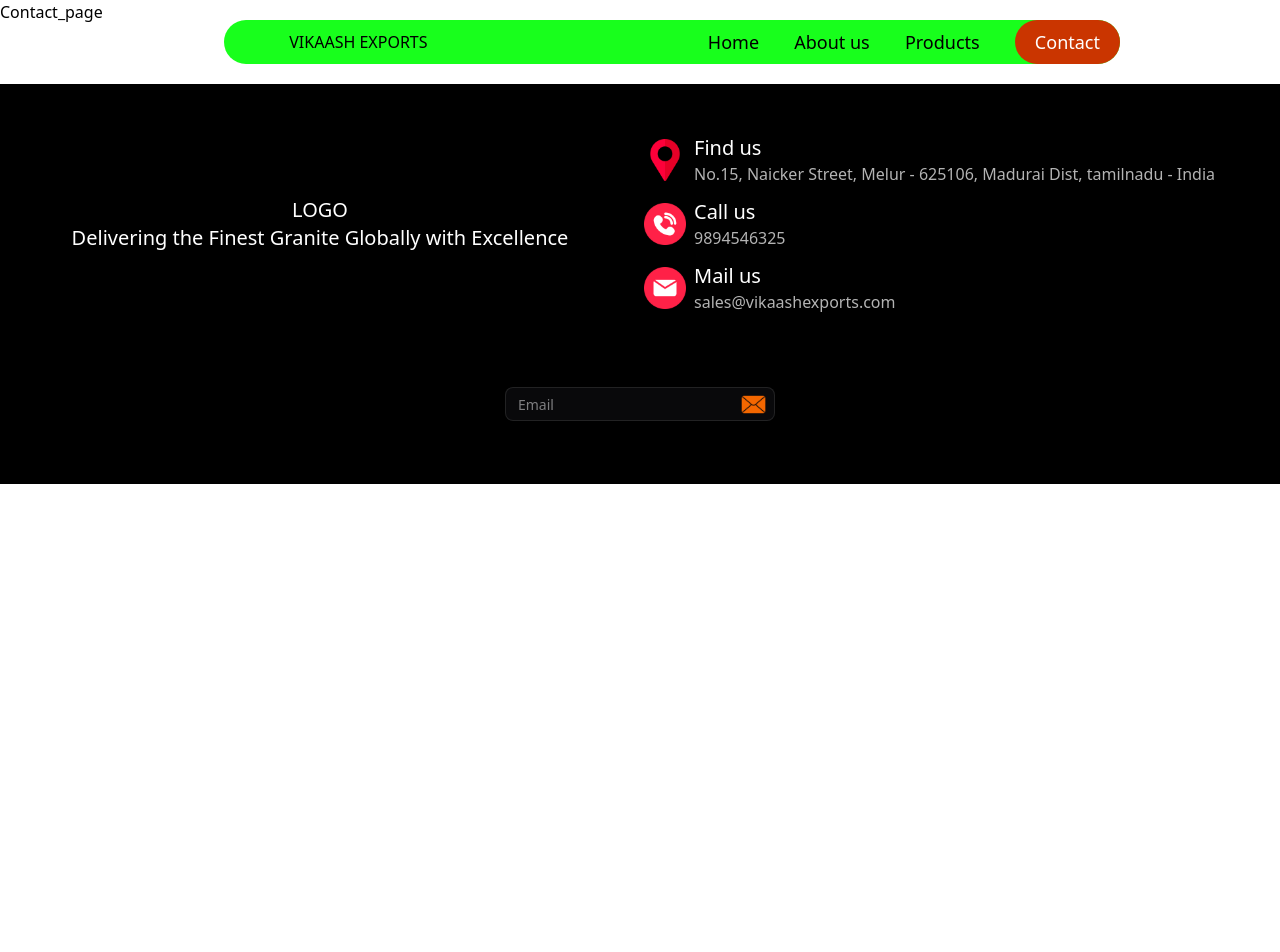
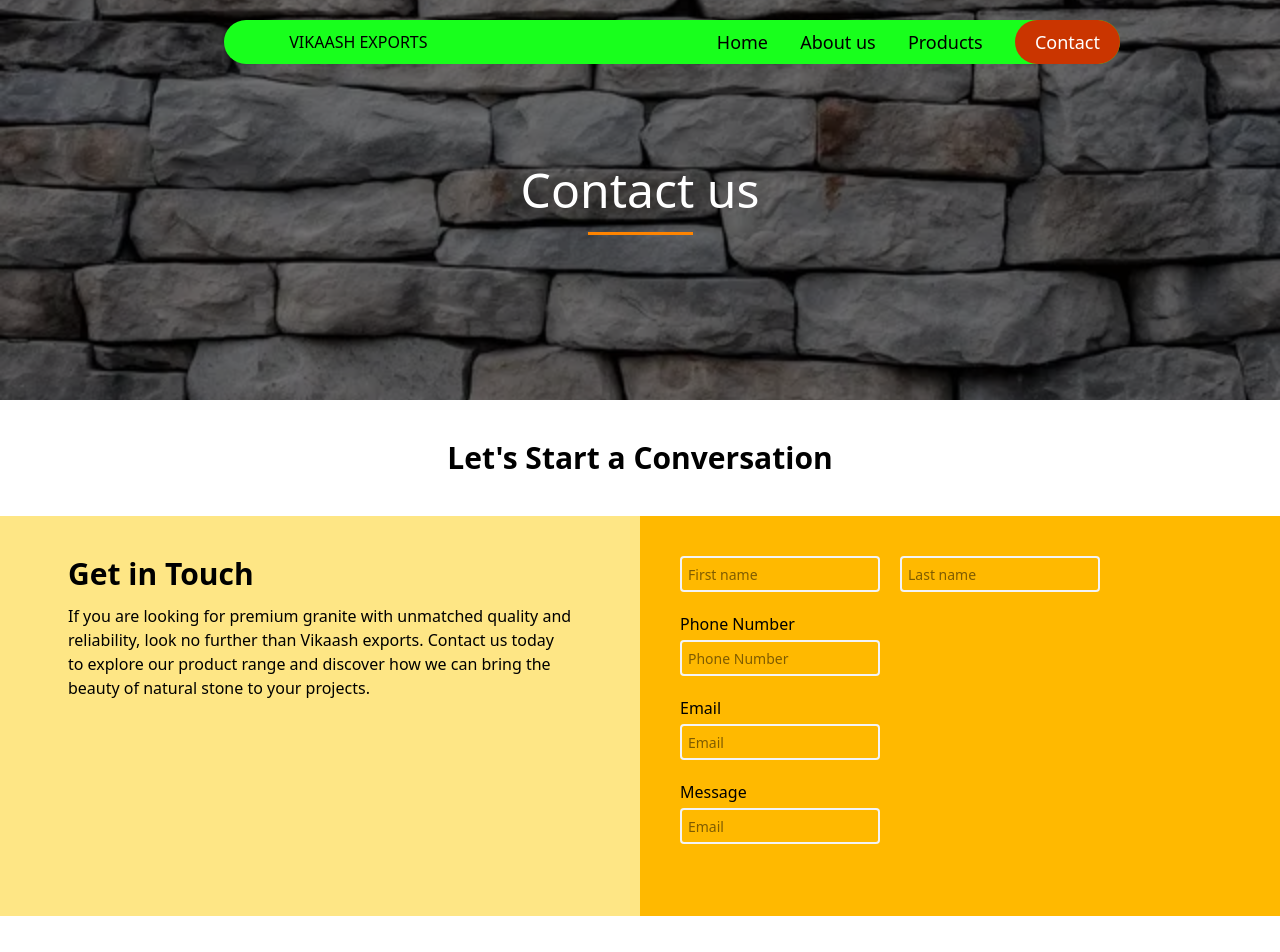
Before and after one commit to Vishal91139/React-Granite-, a React (Vite) app: page /Contact in a window 1280 px wide. Shown: the top 952 px of the page. Before the commit the page ends 800 px from the top, so only its background shows below. Built offline with nearby package versions, Linux system fonts and the light colour scheme; a web font is replaced by a local one.

Commit message:
added contact page

```diff
--- a/src/components/Footer.jsx
+++ b/src/components/Footer.jsx
@@ -40,7 +40,7 @@
                 placeholder="Email"
                 type="text"
                 name="text"
-                class="bg-transparent text-[#f4f4f5] px-3 py-1 rounded-l-lg focus:outline-none w-full"
+                className="bg-transparent text-[#f4f4f5] px-3 py-1 rounded-l-lg focus:outline-none w-full"
             />
             <img className='cursor-pointer active:scale-125 transition-transform duration-300' width={25} src='/Icons/mail.png' />
             </div>
--- a/src/components/Header.jsx
+++ b/src/components/Header.jsx
@@ -8,7 +8,7 @@
         <div className='flex items-center w-[30%] p-2.5 justify-center '>
             <h4 className='text-center'>VIKAASH EXPORTS</h4>
         </div>
-        <ul className='flex justify-between w-[46%] items-center'>
+        <ul className='flex justify-between w-[45%] items-center'>
           <li>
             <NavLink to="/" className={({isActive}) =>
               `${isActive ? "text-orange-700" : "text-black"} flex-grow text-lg tetx-center`
@@ -33,7 +33,7 @@
           <li>
            <Link
              to="/Contact"
-             className="text-white bg-orange-700 hover:bg-orange-800 rounded-full text-lg px-5 lg:px-5 py-2 lg:py-2.5 focus:outline-none"
+             className="text-white bg-orange-700 hover:bg-orange-800 rounded-full text-lg px-6 lg:px-5 py-2 lg:py-2.5 focus:outline-none"
              >
              Contact
            </Link>
--- a/src/index.css
+++ b/src/index.css
@@ -1,6 +1,9 @@
 @import "tailwindcss";
-
 
 body{
 overflow-x:hidden
 }
+
+.no-scrollbar::-webkit-scrollbar {
+    display:none;
+}
--- a/src/pages/Contact_page.jsx
+++ b/src/pages/Contact_page.jsx
@@ -2,7 +2,42 @@
 
 const Contact_page = () => {
   return (
-    <div>Contact_page</div>
+    <div>
+      <div className='w-full h-[50vh] relative flex'>
+        <img className='w-full h-full object-cover' src='/public/Images/product_Image/wallpaper.png' />
+        <div className='product_head_overlay text-white flex flex-col items-center gap-3 justify-center'>
+          <h2 className='product_title text-5xl'>Contact us</h2>
+        </div>
+      </div>
+      <div className='text-center m-10'>
+        <h1 className='text-3xl font-semibold'>Let's Start a Conversation</h1>
+      </div>
+      <div className='flex w-screen h-[50vh]'>
+        <div className='flex flex-col w-[50vw] p-10 bg-amber-200'>
+          <h2 className='text-3xl font-bold px-7 pb-3 pr-4'>Get in Touch</h2>
+          <p className='text-pretty px-7'>If you are looking for premium granite with unmatched quality and reliability, look no further than Vikaash exports. Contact us today to explore our product range and discover how we can bring the beauty of natural stone to your projects.  </p>
+        </div>
+        <div className='flex flex-col w-[50vw] bg-amber-400 p-10'>
+          <div>
+            <input className='rounded-sm p-1.5 border-gray-100 border-2 text-sm w-50 h-9 mr-5' type='text' placeholder='First name'/>
+            <input className='rounded-sm p-1.5 border-gray-100 border-2 text-sm w-50 h-9' type="text" placeholder='Last name'/>
+          </div>
+          <div className='mt-4'>
+            <label className='block py-1'>Phone Number</label>
+            <input className='rounded-sm p-1.5 border-gray-100 border-2 text-sm w-50 h-9' type='tel' placeholder='Phone Number'/>
+          </div>
+          <div className='mt-4'>
+            <label className='block py-1'>Email</label>
+            <input className='rounded-sm p-1.5 border-gray-100 border-2 text-sm w-50 h-9' type='email' placeholder='Email'/>
+          </div>
+          <div className='mt-4'>
+            <label className='block py-1'>Message</label>
+            <input className='rounded-sm p-1.5 border-gray-100 border-2 text-sm w-50 h-9' type='text' placeholder='Email'/>
+          </div>
+
+        </div>
+      </div>
+    </div>
   )
 }
 
--- a/src/pages/Home_page.jsx
+++ b/src/pages/Home_page.jsx
@@ -1,12 +1,56 @@
 import React from 'react'
 import Carousel from '../components/Carousel'
 import {images} from '../../public/Data/CarouselD'
+import { products } from '../../public/Data/productd'
+import { NavLink } from 'react-router-dom'
 
 const Home_page = () => {
   return (
-    <div>
+    <>
+      <div>
         <Carousel images={images}/>
-    </div>
+      </div>
+      <ul className='px-17 py-20 rounded-2xl'>
+        <li>
+          <h1 className='text-6xl font-bold'>About us</h1>
+          <div className='w-[255px] h-[4px] bg-amber-400 my-4'></div>
+          <p className='text-lg'>Vikaash Exports is a leading exporter of premium-quality granite, offering a wide range of natural stone solutions to customers worldwide. With years of experience in the industry, we have established ourselves as a trusted name, known for our superior products, impeccable craftsmanship, and unwavering commitment to customer satisfaction.</p>
+        </li>
+        <li className='mt-12'>
+          <h1 className='text-6xl mr-6 font-bold text-end'>Who we are</h1>
+          <div className='w-[325px] h-[4px] bg-amber-400 my-3.5 ml-auto mr-7'></div>
+          <p className='text-lg'>At Vikaash Exorts, we are passionate about natural stone. Our journey began with a vision to bring the finest granite from the heart of nature to homes, commercial spaces, and architectural projects around the world. Over the years, we have built a strong reputation for excellence, sourcing the highest quality granite from the best quarries and processing it with state-of-the-art technology.</p>
+        </li>
+      </ul>
+      <div className='w-screen mt-10 h-[80vh] bg-gray-50'>
+        <div className='bg-amber-200 flex items-center rounded-2xl justify-between h-[18%] py-14 px-20'>
+          <h1 className='text-6xl font-bold'>Products</h1>
+          <p className='text-lg text-end pr-8'>We offer an extensive range of granite products in various colors, patterns<br/> and finishes to suit diverse design and construction needs. </p>
+        </div>
+        <div className='flex w-full h-[82%] '>
+          <div className='w-[38%] flex flex-col gap-4 items-center justify-center'>
+            <h2 className='text-5xl font-bold'>Pick your <br/> stone</h2>
+            <NavLink to='/Products'>
+              <button className='border-2 px-5 py-2 text-sm font-semibold rounded-full hover:underline active:scale-95'>View all products
+                <img className='inline' width={35} src='../../public/Icons/dot.png'/>
+              </button>
+            </NavLink>
+          </div>
+          <div className='w-[62%] py-10'>
+            <div className=' flex items-center justify-start overflow-x-auto space-x-5 no-scrollbar p-6'>
+              {products.map((product,index) => {
+                return(
+                  <div key={index} className='min-w-[250px] max-w-sm bg-white rounded-sm shadow-xl p-4'>
+                    <img className='w-full h-[260px] shadow-md object-cover rounded-md' src={product.image}/>
+                    <h3 className='text-lg text-center font-semibold mt-3'>{product.name}</h3>
+                  </div>
+                );
+              })}
+            </div>
+          </div>
+        </div>
+      </div>
+    </>
   )
 }
 
--- a/src/pages/Product_page.jsx
+++ b/src/pages/Product_page.jsx
@@ -1,8 +1,8 @@
 import React from 'react'
 import '../stylesheet/product.css'
 import Product_box from '../components/Product_box'
-import { products } from '../../public/Data/ProductD'
 import { NavLink } from 'react-router-dom'
+import { products } from '../../public/Data/productd'
 
 const Product_page = () => {
   return (
```
Also changed, not shown: public/Icons/dot.png (added).
